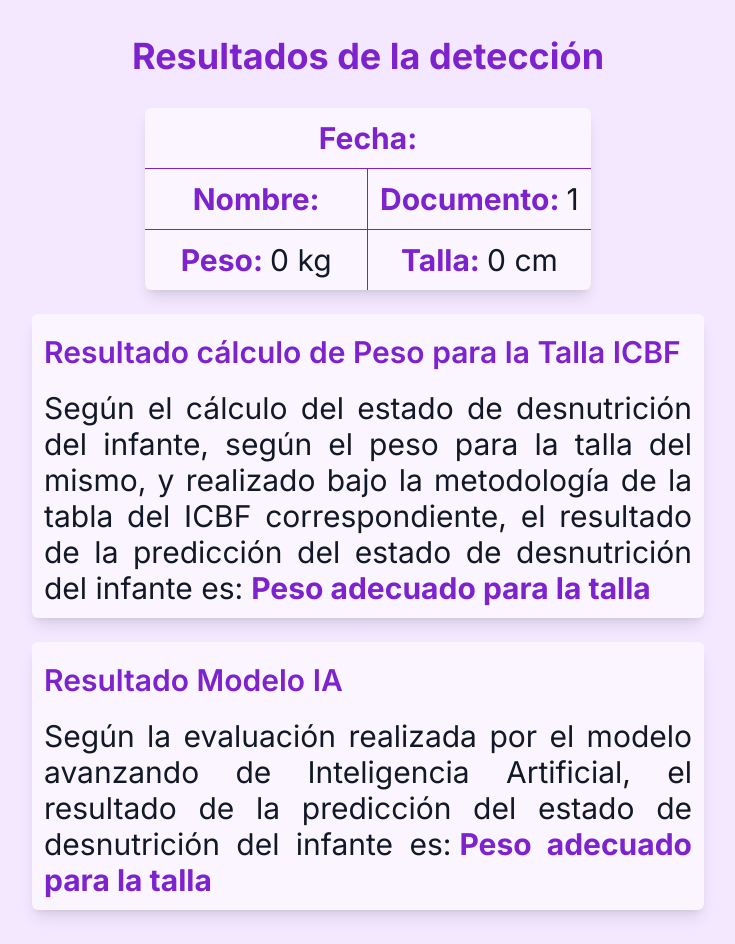
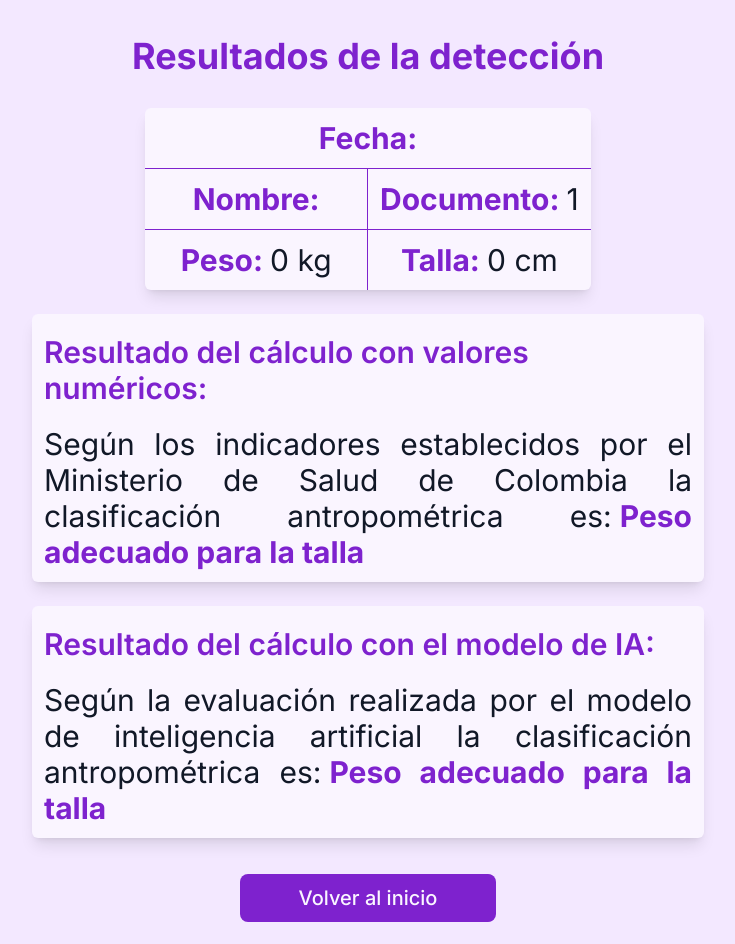
Before and after one commit to jpuentevel/siddi-front, a Next.js app: page /resultado/1/1 in a window 1280 px wide. Shown: the top 944 px of the page, without its empty margins (272-1007 px from the left). Built offline with nearby package versions, Linux system fonts and the light colour scheme; no server answers.

Commit message:
little ajuste 2

```diff
--- a/components/views/view_resultado/ViewResultado.jsx
+++ b/components/views/view_resultado/ViewResultado.jsx
@@ -50,9 +50,9 @@ const ViewResultado = (props) => {
   const DesnutritionText = (des) => {
     console.log(des)
     return des == "1DS" ? "Riesgo de desnutrición aguda"
-         : des == "2DS" ? "Desnutrición aguda moderada"
-         : des == "3DS" ? "Desnutrición aguda severa"
-         : "Peso adecuado para la talla";
+      : des == "2DS" ? "Desnutrición aguda moderada"
+        : des == "3DS" ? "Desnutrición aguda severa"
+          : "Peso adecuado para la talla";
   }
 
   return (
@@ -81,24 +81,19 @@ const ViewResultado = (props) => {
       </div>
       <div className="max-w-2xl shadow-lg rounded-md my-3 p-3 bg-purple-50">
         <h2 className="text-purple-700 font-semibold my-2 sm:text-3xl text-lg">
-          Resultado cálculo de Peso para la Talla ICBF
+          Resultado del cálculo con valores numéricos:
         </h2>
         <p className="sm:text-3xl text-lg mt-5 text-gray-900 leading-relaxed text-justify">
-          Según el cálculo del estado de desnutrición del infante, según el peso
-          para la talla del mismo, y realizado bajo la metodología de la tabla
-          del ICBF correspondiente, el resultado de la predicción del estado de
-          desnutrición del infante es:
+          Según los indicadores establecidos por el Ministerio de Salud de Colombia la clasificación antropométrica es:
           <b className="text-purple-700 ml-2">{DesnutritionText(desICBF)}</b>
         </p>
       </div>
       <div className="max-w-2xl shadow-lg rounded-md my-3 p-3 bg-purple-50">
         <h2 className="text-purple-700 font-semibold my-2 sm:text-3xl text-lg">
-          Resultado Modelo IA
+          Resultado del cálculo con el modelo de IA:
         </h2>
         <p className="sm:text-3xl text-lg mt-5 text-gray-900 leading-relaxed text-justify">
-          Según la evaluación realizada por el modelo avanzando de Inteligencia
-          Artificial, el resultado de la predicción del estado de desnutrición
-          del infante es:
+          Según la evaluación realizada por el modelo de inteligencia artificial  la clasificación antropométrica es:
           <b className="text-purple-700 ml-2">{DesnutritionText(desRed)}</b>
         </p>
       </div>
```
